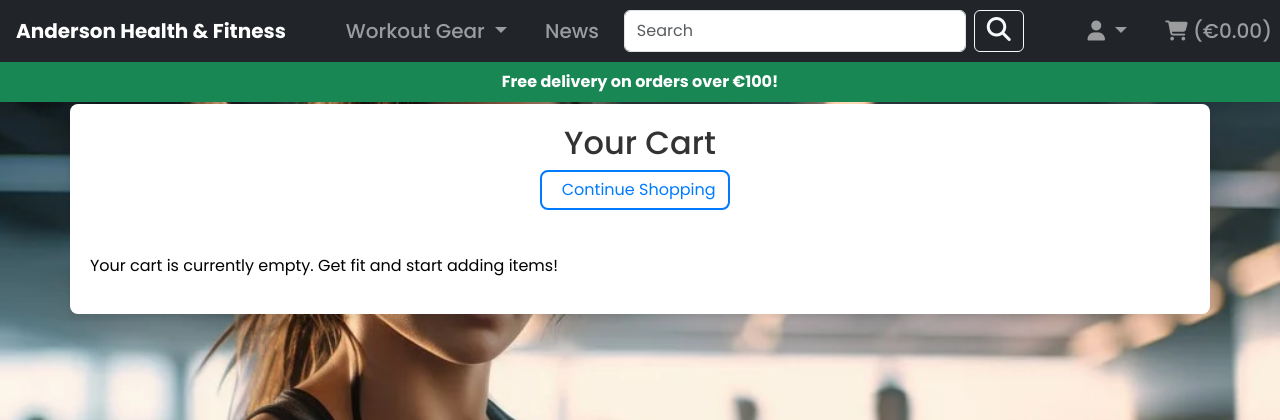
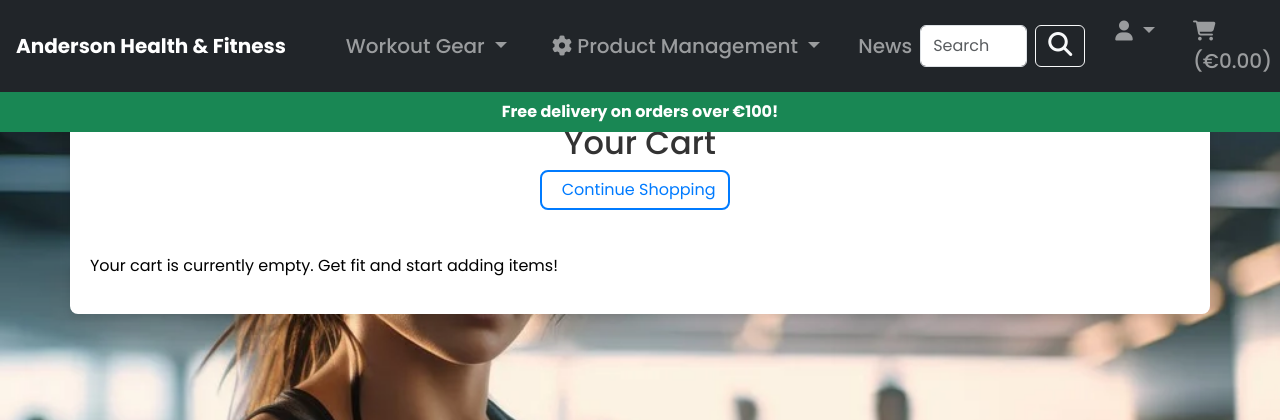
Before and after one commit to 010001000100000101000001/anderson_health_fitness, a Django app: page /cart/ in a window 1280 px wide. Shown: the top 420 px of the page. Run offline with Django 5.2, Linux system fonts and the light colour scheme; a user stored in the database is signed in; some libraries are stand-ins or nearby versions.

Commit message:
Added Product Management dropdown for staff users in the navigation bar and enhanced UI with icons for managing products

```diff
--- a/templates/includes/main-nav.html
+++ b/templates/includes/main-nav.html
@@ -16,6 +16,21 @@
                 <li><a class="dropdown-item" href="{% url 'gear_list' %}">All Gear</a></li>
             </ul>
         </li>
+
+        {% if user.is_staff %}
+        <li class="nav-item dropdown">
+            <a class="nav-link dropdown-toggle" href="#" id="product-management-link" role="button"
+                data-bs-toggle="dropdown" aria-expanded="false">
+                <i class="fas fa-cog"></i> Product Management
+            </a>
+            <ul class="dropdown-menu border-0" aria-labelledby="product-management-link">
+                <li><a class="dropdown-item" href="{% url 'add_product' %}"><i class="fas fa-plus"></i> Add New
+                        Product</a></li>
+                <li><a class="dropdown-item" href="{% url 'gear_list' %}"><i class="fas fa-edit"></i> Manage
+                        Products</a></li>
+            </ul>
+        </li>
+        {% endif %}
 
         <!-- News Link -->
         <li class="nav-item">
```
Also changed, not shown: db.sqlite3.
